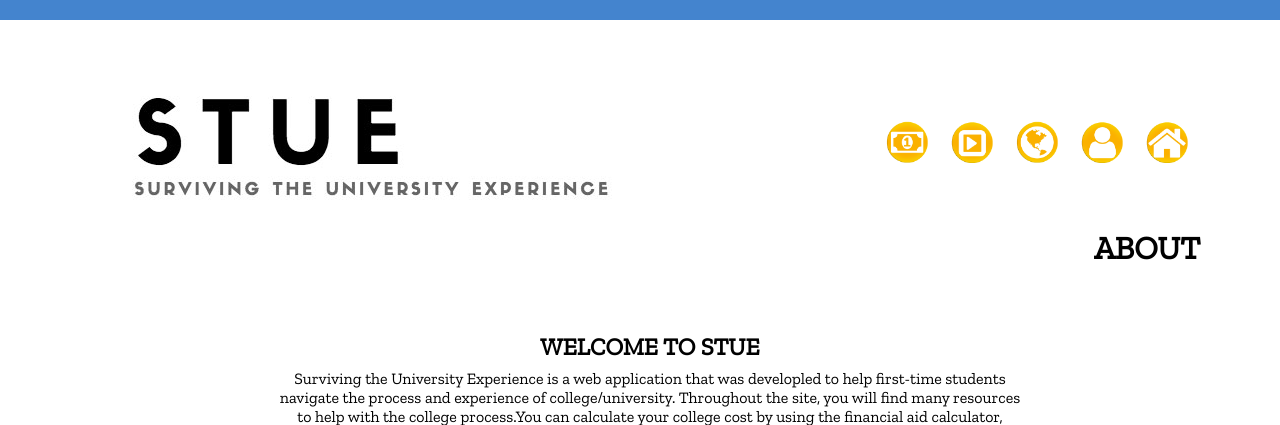
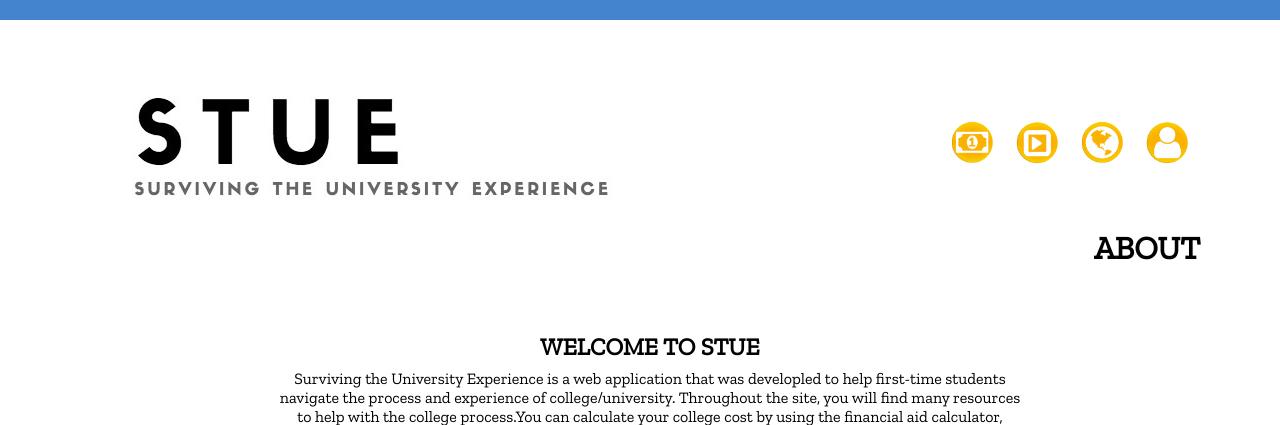
Before and after one commit to wwalker57/finalproject, a Python web app: template Templates/about.html in a window 1280 px wide. Shown: the top 425 px of the page. Run offline with Jinja, Linux system fonts and the light colour scheme; the template is opened without the code that fills it, so the values that code supplies are empty.

Commit message:
removed home button

```diff
--- a/Templates/about.html
+++ b/Templates/about.html
@@ -11,7 +11,6 @@
 <a href="/"><img id = "logo" src="Resources/logo.jpg" width: "100%"/></a>
 <br>
 <ul id="nav">
-    <li><a href="/"><img src="/Resources/button.png" width="45" height="42" title="home" ></a></li>
     <li><a href="/About"><img src="/Resources/user.png" width="45" height="42" title="about" ></a></li>
     <li><a href="/Resources"><img src="/Resources/resources.png" width="45" height="42" title="resources" ></a></li>
     <li><a href="/Youtube"><img src="/Resources/youtube.png" width="45" height="42" title="youtube" ></a></li>
--- a/Templates/camille.html
+++ b/Templates/camille.html
@@ -11,7 +11,6 @@
 <a href="/"><img id = "logo" src="Resources/logo.jpg" width: "100%"/></a>
 <br>
 <ul id="nav">
-    <li><a href="/"><img src="/Resources/button.png" width="45" height="42" title="home" ></a></li>
     <li><a href="/About"><img src="/Resources/user.png" width="45" height="42" title="about" ></a></li>
     <li><a href="/Resources"><img src="/Resources/resources.png" width="45" height="42" title="resources" ></a></li>
     <li><a href="/Youtube"><img src="/Resources/youtube.png" width="45" height="42" title="youtube" ></a></li>
--- a/Templates/fin_aid_calc.html
+++ b/Templates/fin_aid_calc.html
@@ -11,7 +11,6 @@
 <a href="/"><img id = "logo" src="Resources/logo.jpg" width: "100%"/></a>
 <br>
 <ul id="nav">
-    <li><a href="/"><img src="/Resources/button.png" width="45" height="42" title="home" ></a></li>
     <li><a href="/About"><img src="/Resources/user.png" width="45" height="42" title="about" ></a></li>
     <li><a href="/Resources"><img src="/Resources/resources.png" width="45" height="42" title="resources" ></a></li>
     <li><a href="/Youtube"><img src="/Resources/youtube.png" width="45" height="42" title="youtube" ></a></li>
--- a/Templates/fin_aid_results.html
+++ b/Templates/fin_aid_results.html
@@ -11,7 +11,6 @@
 <a href="/"><img id = "logo" src="Resources/logo.jpg" width: "100%"/></a>
 <br>
 <ul id="nav">
-    <li><a href="/"><img src="/Resources/button.png" width="45" height="42" title="home" ></a></li>
     <li><a href="/About"><img src="/Resources/user.png" width="45" height="42" title="about" ></a></li>
     <li><a href="/Resources"><img src="/Resources/resources.png" width="45" height="42" title="resources" ></a></li>
     <li><a href="/Youtube"><img src="/Resources/youtube.png" width="45" height="42" title="youtube" ></a></li>
--- a/Templates/home.html
+++ b/Templates/home.html
@@ -11,7 +11,6 @@
 <a href="/"><img id = "logo" src="Resources/logo.jpg" width: "100%"/></a>
 <br>
 <ul id="nav">
-    <li><a href="/"><img src="/Resources/button.png" width="45" height="42" title="home" ></a></li>
     <li><a href="/About"><img src="/Resources/user.png" width="45" height="42" title="about" ></a></li>
     <li><a href="/Resources"><img src="/Resources/resources.png" width="45" height="42" title="resources" ></a></li>
     <li><a href="/Youtube"><img src="/Resources/youtube.png" width="45" height="42" title="youtube" ></a></li>
--- a/Templates/index.html
+++ b/Templates/index.html
@@ -12,7 +12,6 @@
   <a href="/"><img id = "logo" src="Resources/logo.jpg" width: "100%"/></a>
     <br>
     <ul id="nav">
-        <li><a href="/"><img src="/Resources/button.png" width="45" height="42" title="home" ></a></li>
         <li><a href="/About"><img src="/Resources/user.png" width="45" height="42" title="about" ></a></li>
         <li><a href="/Resources"><img src="/Resources/resources.png" width="45" height="42" title="resources" ></a></li>
         <li><a href="/Youtube"><img src="/Resources/youtube.png" width="45" height="42" title="youtube" ></a></li>
--- a/Templates/khan.html
+++ b/Templates/khan.html
@@ -11,7 +11,6 @@
 <a href="/"><img id = "logo" src="Resources/logo.jpg" width: "100%"/></a>
 <br>
 <ul id="nav">
-    <li><a href="/"><img src="/Resources/button.png" width="45" height="42" title="home" ></a></li>
     <li><a href="/About"><img src="/Resources/user.png" width="45" height="42" title="about" ></a></li>
     <li><a href="/Resources"><img src="/Resources/resources.png" width="45" height="42" title="resources" ></a></li>
     <li><a href="/Youtube"><img src="/Resources/youtube.png" width="45" height="42" title="youtube" ></a></li>
--- a/Templates/resources.html
+++ b/Templates/resources.html
@@ -22,8 +22,6 @@
 
       <br>
       <br>
-
-      <img class="khanlogo" src="/Resources/Khan_Academy_logo.svg.png" width="300">
     <div align="center">
       <form action="https://www.khanacademy.org/search?page_search_query={{q}}" target="_blank">
           <input class="khansearch" type="text" style="width: 500px;"name='page_search_query' ></input></h3>
--- a/Templates/will.html
+++ b/Templates/will.html
@@ -11,7 +11,6 @@
 <a href="/"><img id = "logo" src="Resources/logo.jpg" width: "100%"/></a>
 <br>
 <ul id="nav">
-    <li><a href="/"><img src="/Resources/button.png" width="45" height="42" title="home" ></a></li>
     <li><a href="/About"><img src="/Resources/user.png" width="45" height="42" title="about" ></a></li>
     <li><a href="/Resources"><img src="/Resources/resources.png" width="45" height="42" title="resources" ></a></li>
     <li><a href="/Youtube"><img src="/Resources/youtube.png" width="45" height="42" title="youtube" ></a></li>
--- a/Templates/youtube.html
+++ b/Templates/youtube.html
@@ -12,7 +12,6 @@
 <a href="/"><img id = "logo" src="Resources/logo.jpg" width: "100%"/></a>
 <br>
 <ul id="nav">
-    <li><a href="/"><img src="/Resources/button.png" width="45" height="42" title="home" ></a></li>
     <li><a href="/About"><img src="/Resources/user.png" width="45" height="42" title="about" ></a></li>
     <li><a href="/Resources"><img src="/Resources/resources.png" width="45" height="42" title="resources" ></a></li>
     <li><a href="/Youtube"><img src="/Resources/youtube.png" width="45" height="42" title="youtube" ></a></li>
--- a/Templates/zari.html
+++ b/Templates/zari.html
@@ -11,7 +11,6 @@
 <a href="/"><img id = "logo" src="Resources/logo.jpg" width: "100%"/></a>
 <br>
 <ul id="nav">
-    <li><a href="/"><img src="/Resources/button.png" width="45" height="42" title="home" ></a></li>
     <li><a href="/About"><img src="/Resources/user.png" width="45" height="42" title="about" ></a></li>
     <li><a href="/Resources"><img src="/Resources/resources.png" width="45" height="42" title="resources" ></a></li>
     <li><a href="/Youtube"><img src="/Resources/youtube.png" width="45" height="42" title="youtube" ></a></li>
```
Also changed, not shown: 1 other file.
